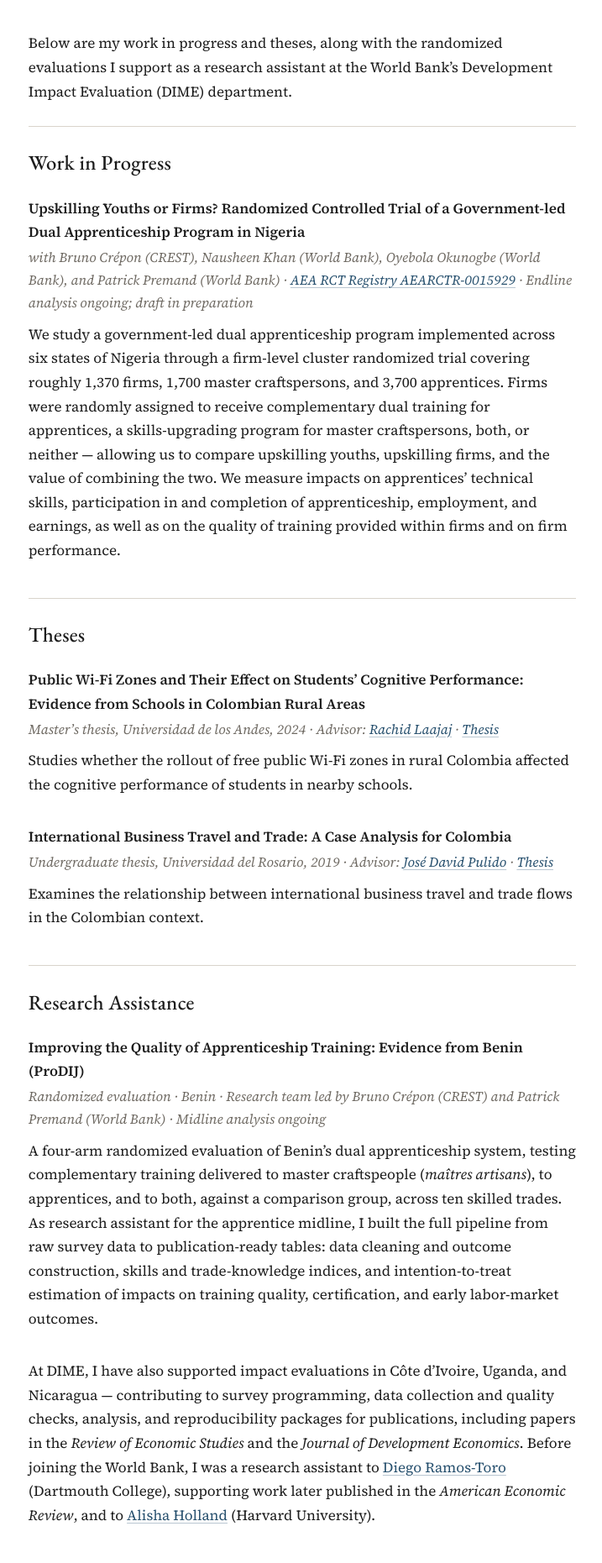
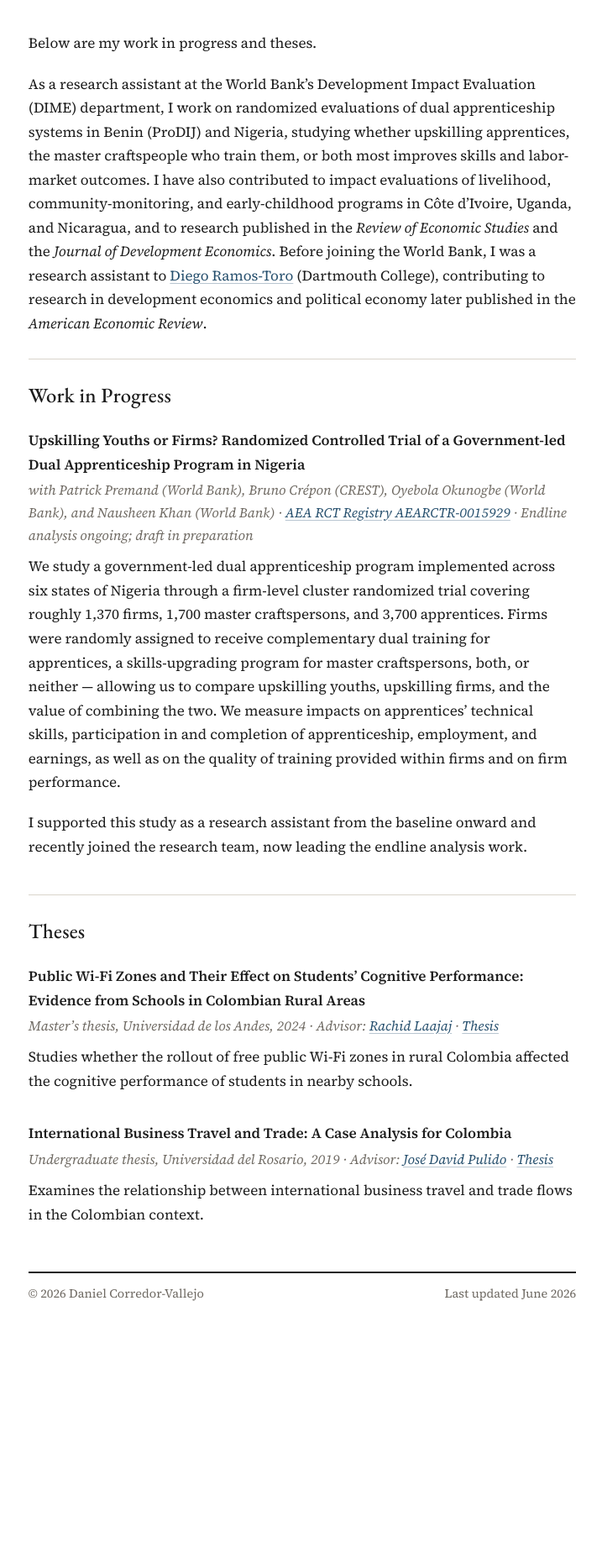
Before and after one commit to dcorredorvallejo/dcorredorvallejo.github.io, a plain HTML site: page research.html in a window 1280 px wide. Shown: the part 219-2080 px from the top of the page at 84% size, without its empty margins (280-997 px from the left). After the commit the page ends 1823 px from the top, so only its background shows below. Drawn offline with nearby package versions, Linux system fonts and the light colour scheme.

Commit message:
Add files via upload

```diff
--- a/research.html
+++ b/research.html
@@ -118,14 +118,17 @@
   </header>
 
   <main>
-    <p class="lede">Below are my work in progress and theses, along with the randomized evaluations I support as a research assistant at the World Bank’s Development Impact Evaluation (DIME) department.</p>
+    <p class="lede">Below are my work in progress and theses.</p>
+
+    <p>As a research assistant at the World Bank’s Development Impact Evaluation (DIME) department, I work on randomized evaluations of dual apprenticeship systems in Benin (ProDIJ) and Nigeria, studying whether upskilling apprentices, the master craftspeople who train them, or both most improves skills and labor-market outcomes. I have also contributed to impact evaluations of livelihood, community-monitoring, and early-childhood programs in Côte d’Ivoire, Uganda, and Nicaragua, and to research published in the <em>Review of Economic Studies</em> and the <em>Journal of Development Economics</em>. Before joining the World Bank, I was a research assistant to <a href="https://www.diegoramostoro.com/">Diego Ramos-Toro</a> (Dartmouth College), contributing to research in development economics and political economy later published in the <em>American Economic Review</em>.</p>
 
     <h2>Work in Progress</h2>
 
     <div class="entry">
       <p class="entry-title">Upskilling Youths or Firms? Randomized Controlled Trial of a Government-led Dual Apprenticeship Program in Nigeria</p>
-      <p class="entry-meta">with Bruno Crépon (CREST), Nausheen Khan (World Bank), Oyebola Okunogbe (World Bank), and Patrick Premand (World Bank) · <a href="https://www.socialscienceregistry.org/trials/15929">AEA RCT Registry AEARCTR-0015929</a> · Endline analysis ongoing; draft in preparation</p>
+      <p class="entry-meta">with Patrick Premand (World Bank), Bruno Crépon (CREST), Oyebola Okunogbe (World Bank), and Nausheen Khan (World Bank) · <a href="https://www.socialscienceregistry.org/trials/15929">AEA RCT Registry AEARCTR-0015929</a> · Endline analysis ongoing; draft in preparation</p>
       <p>We study a government-led dual apprenticeship program implemented across six states of Nigeria through a firm-level cluster randomized trial covering roughly 1,370 firms, 1,700 master craftspersons, and 3,700 apprentices. Firms were randomly assigned to receive complementary dual training for apprentices, a skills-upgrading program for master craftspersons, both, or neither — allowing us to compare upskilling youths, upskilling firms, and the value of combining the two. We measure impacts on apprentices’ technical skills, participation in and completion of apprenticeship, employment, and earnings, as well as on the quality of training provided within firms and on firm performance.</p>
+      <p>I supported this study as a research assistant from the baseline onward and recently joined the research team, now leading the endline analysis work.</p>
     </div>
 
     <h2>Theses</h2>
@@ -138,20 +141,8 @@
 
     <div class="entry">
       <p class="entry-title">International Business Travel and Trade: A Case Analysis for Colombia</p>
-      <p class="entry-meta">Undergraduate thesis, Universidad del Rosario, 2019 · Advisor: <a href="https://josepulido.net/">José David Pulido</a> · <a href="https://bit.ly/2YAFlXC">Thesis</a></p>
+      <p class="entry-meta">Undergraduate thesis, Universidad del Rosario, 2019 · Advisor: <a href="https://josepulido.net/">José David Pulido</a> · <a href="https://repository.urosario.edu.co/handle/10336/20748?sequence=1&amp;isAllowed=y">Thesis</a></p>
       <p>Examines the relationship between international business travel and trade flows in the Colombian context.</p>
-    </div>
-
-    <h2>Research Assistance</h2>
-
-    <div class="entry">
-      <p class="entry-title">Improving the Quality of Apprenticeship Training: Evidence from Benin (ProDIJ)</p>
-      <p class="entry-meta">Randomized evaluation · Benin · Research team led by Bruno Crépon (CREST) and Patrick Premand (World Bank) · Midline analysis ongoing</p>
-      <p>A four-arm randomized evaluation of Benin’s dual apprenticeship system, testing complementary training delivered to master craftspeople (<em>maîtres artisans</em>), to apprentices, and to both, against a comparison group, across ten skilled trades. As research assistant for the apprentice midline, I built the full pipeline from raw survey data to publication-ready tables: data cleaning and outcome construction, skills and trade-knowledge indices, and intention-to-treat estimation of impacts on training quality, certification, and early labor-market outcomes.</p>
-    </div>
-
-    <div class="entry">
-      <p>At DIME, I have also supported impact evaluations in Côte d’Ivoire, Uganda, and Nicaragua — contributing to survey programming, data collection and quality checks, analysis, and reproducibility packages for publications, including papers in the <em>Review of Economic Studies</em> and the <em>Journal of Development Economics</em>. Before joining the World Bank, I was a research assistant to <a href="https://www.diegoramostoro.com/">Diego Ramos-Toro</a> (Dartmouth College), supporting work later published in the <em>American Economic Review</em>, and to <a href="https://www.gov.harvard.edu/directory/alisha-c-holland/">Alisha Holland</a> (Harvard University).</p>
     </div>
   </main>
 
```
Also changed, not shown: cv.html (+1 -2 lines), index.html (+2 -2 lines), 2 other files.
